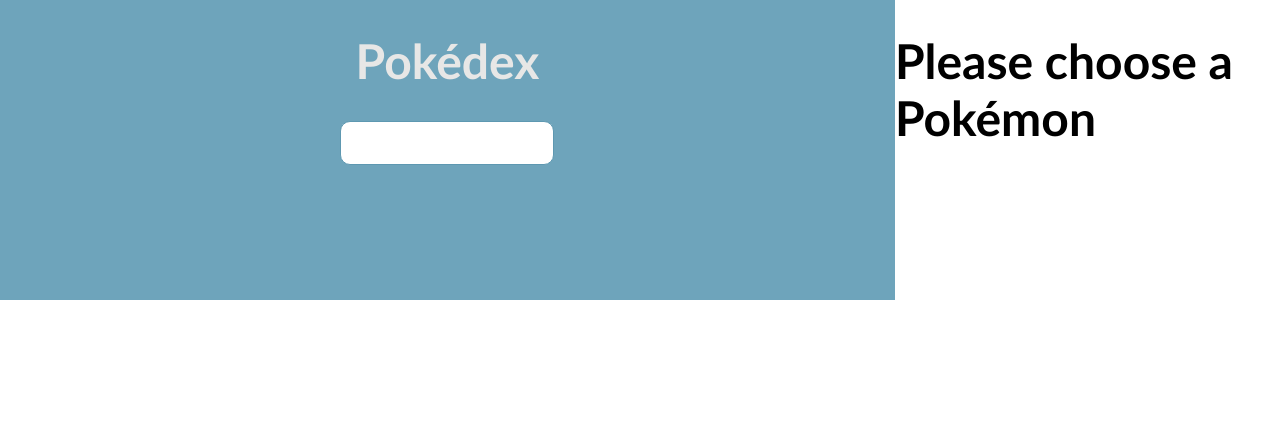
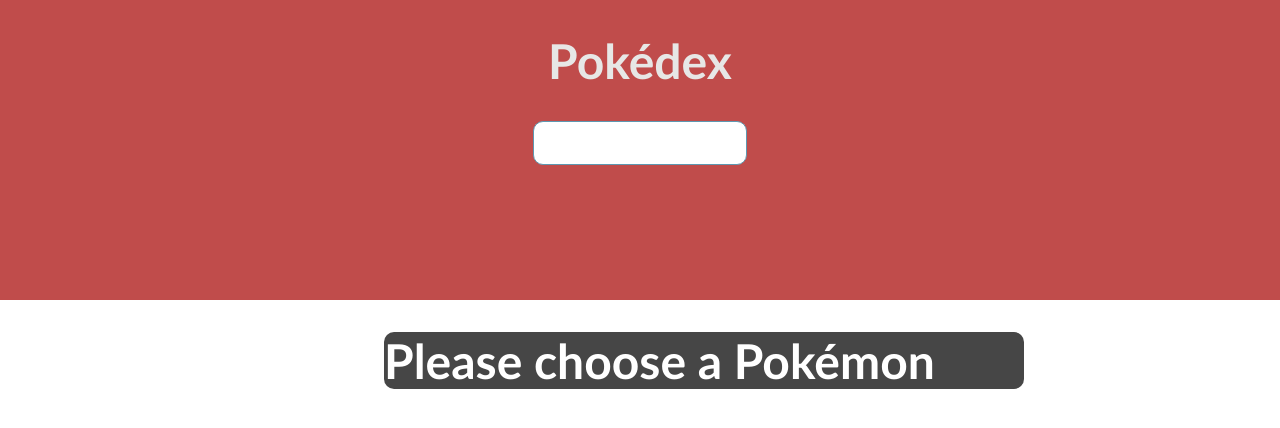
Before and after one commit to VittoAdesso/Pokedex-REACT, a React (Create React App) app in the folder pokedex/: page / in a window 1280 px wide. Shown: the top 428 px of the page. Built offline with nearby package versions, Linux system fonts and the light colour scheme.

Commit message:
Mejorando estilos

```diff
--- a/pokedex/src/App.css
+++ b/pokedex/src/App.css
@@ -4,14 +4,14 @@
   }
 
   .App {
-    display: flex;
+    /* display: flex; */
     justify-content: center;
     font-family: Calibri;
     font-size: 24px;
   }
 
   .TitleSection {
-    background-color: #6ea4bb;
+    background-color: #C04C4B;
     width: 100%;
     height: 300px;
     display: flex;
@@ -44,3 +44,26 @@
   .TitleSection button:hover {
     cursor: pointer;
   }
+
+  .DisplaySection{
+
+   background-color: #464646;
+   color: white;
+   display: wrap;
+   justify-content: space-between;
+    margin-left: 30%;
+   width: 50%;
+   border-radius: 10px;
+
+
+
+
+  }
+
+
+  .datos{
+
+    text-align: center;
+    /* justify-content: space-between;  */
+
+  }
--- a/pokedex/src/App.js
+++ b/pokedex/src/App.js
@@ -46,19 +46,22 @@
   };
 
   return (
+
     <div className="App">
+
       <div className="TitleSection">
+
           <h1>Pokédex</h1>
           {/* configuro evento en el input */}
           <input type="text" onChange={(event) => setPokemonName(event.target.value)   }
           value={pokemonName.toLowerCase()}
-
           />
 
           {/* doy funcionalidad al bontón */}
           <div>
                 {pokemonName && <button onClick={searchPokemon}>Search Pokémon</button>}
           </div>
+
       </div>
 
       <div className="DisplaySection">
@@ -68,6 +71,7 @@
             <h1> Please choose a Pokémon </h1>
           ) : (
             <>
+            <div className='datos'>
               <h1>{pokemon.name}</h1>
               <img src={pokemon.image} alt={pokemon.name} />
               <h3>Number: #{pokemon.number}</h3>
@@ -77,6 +81,7 @@
               <h4>Attack: {pokemon.attack}</h4>
               <h4>Defense: {pokemon.defense}</h4>
               <h4>Speed: {pokemon.speed}</h4>
+              </div>
             </>
           )}
 
```
Lines whose indentation alone changed are shown as unchanged.
